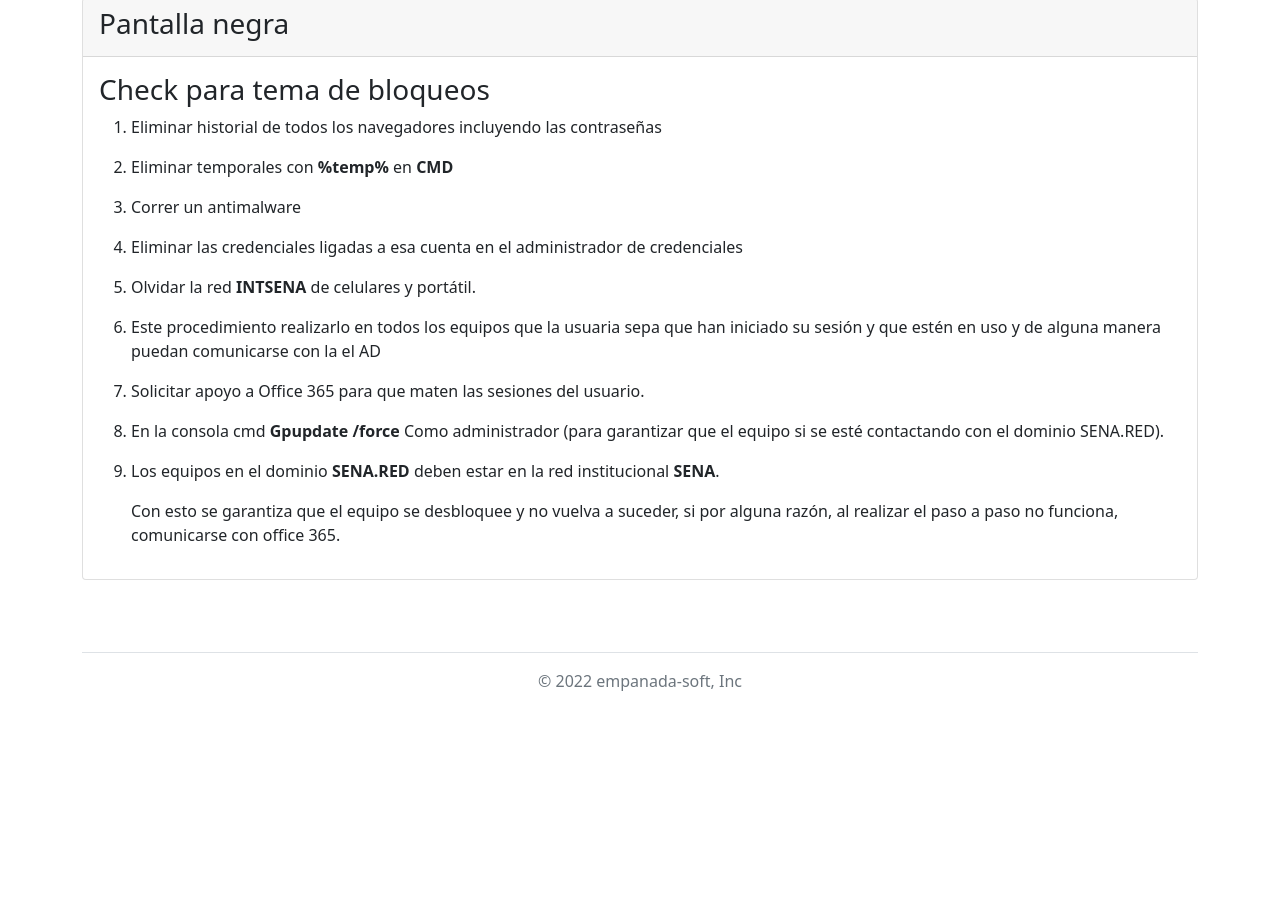
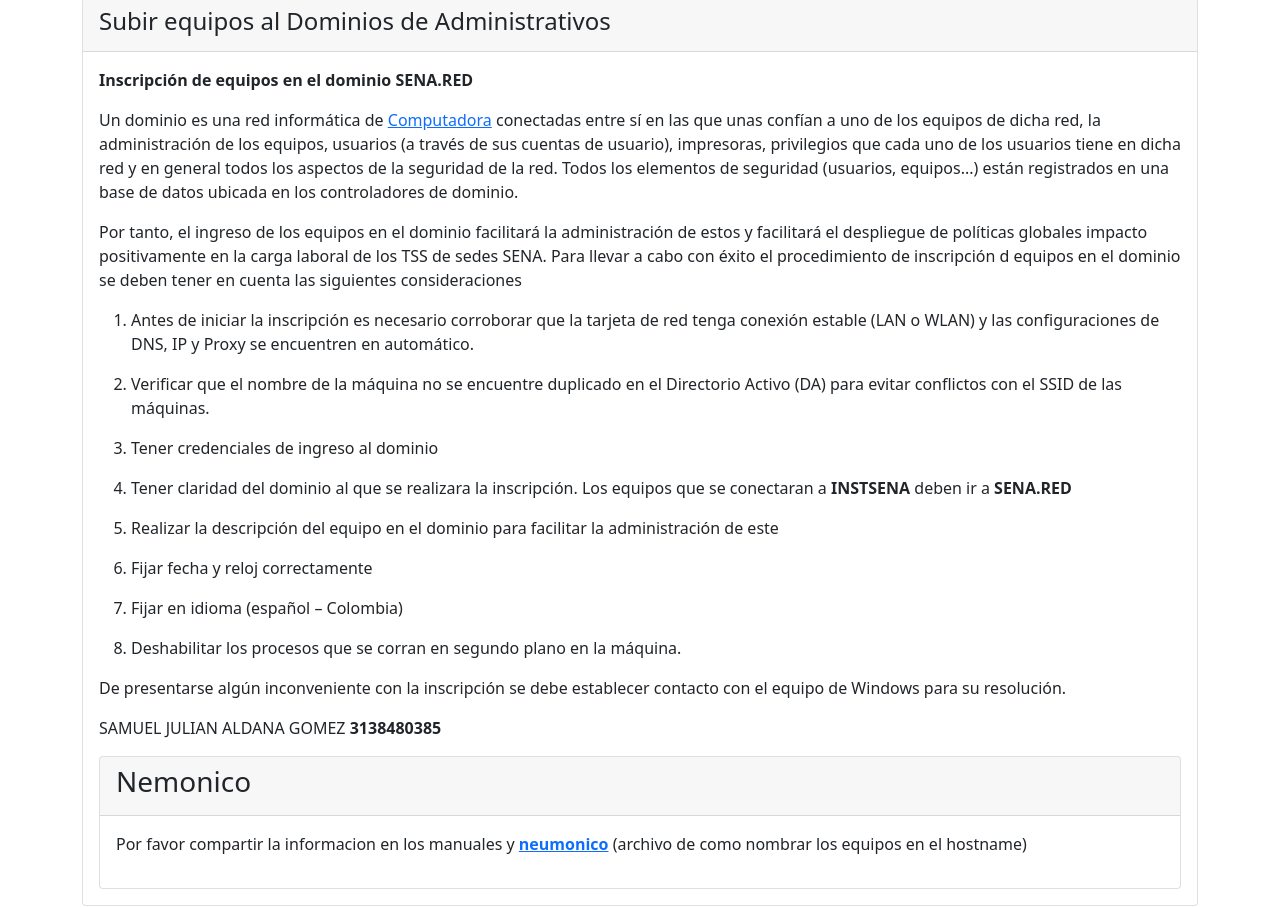
Before and after one commit to jicaicedos/webplantillaincidentes, a website: page pages/procedimientos.html in a window 1280 px wide. Shown: the part 287-1194 px from the top of the page. Before the commit the page ends 1036 px from the top, so only its background shows below. Drawn offline with nearby package versions, Linux system fonts and the light colour scheme.

Commit message:
Procedimiento - subir equipos al dominio administrativos (nemonico)

```diff
--- a/pages/procedimientos.html
+++ b/pages/procedimientos.html
@@ -63,6 +63,67 @@
     <br>
     <div class="card">
       <div class="card-header">
+        <h4>Subir equipos al Dominios de Administrativos</h4>
+      </div>
+      <div class="card-body">
+        <p><strong>Inscripción de equipos en el dominio SENA.RED</strong></p>
+        <p>
+          Un dominio es una red informática de <a href="https://es.wikipedia.org/wiki/Computadora">Computadora</a>
+          conectadas entre sí en las que unas confían a uno de los
+          equipos de dicha red, la administración de los equipos, usuarios (a través de sus cuentas de usuario),
+          impresoras, privilegios que cada uno de los usuarios tiene en dicha red y en general todos los aspectos de la
+          seguridad de la red. Todos los elementos de seguridad (usuarios, equipos...) están registrados en una base de
+          datos ubicada en los controladores de dominio.
+        </p>
+        <p>
+          Por tanto, el ingreso de los equipos en el dominio facilitará la administración de estos y facilitará el
+          despliegue de políticas globales impacto positivamente en la carga laboral de los TSS de sedes SENA. Para
+          llevar a cabo con éxito el procedimiento de inscripción d equipos en el dominio se deben tener en cuenta las
+          siguientes consideraciones
+        </p>
+        <ol>
+          <li>
+            <p>Antes de iniciar la inscripción es necesario corroborar que la tarjeta de red tenga conexión estable (LAN o WLAN) y las configuraciones de DNS, IP y Proxy se encuentren en automático.</p>
+          </li>
+          <li>
+            <p>Verificar que el nombre de la máquina no se encuentre duplicado en el Directorio Activo (DA) para evitar conflictos con el SSID de las máquinas.</p>
+          </li>
+          <li>
+            <p>Tener credenciales de ingreso al dominio</p>
+          </li>
+          <li>
+            <p>Tener claridad del dominio al que se realizara la inscripción. Los equipos que se conectaran a <strong>INSTSENA</strong> deben ir a <strong>SENA.RED</strong></p>
+          </li>
+          <li>
+            <p>Realizar la descripción del equipo en el dominio para facilitar la administración de este</p>
+          </li>
+          <li>
+            <p>Fijar fecha y reloj correctamente</p>
+          </li>
+          <li>
+            <p>Fijar en idioma (español – Colombia)</p>
+          </li>
+          <li>
+            <p>Deshabilitar los procesos que se corran en segundo plano en la máquina.</p>
+          </li>
+        </ol>
+        <p>
+          De presentarse algún inconveniente con la inscripción se debe establecer contacto con el equipo de Windows para su resolución.
+        </p>
+        <p>SAMUEL JULIAN ALDANA GOMEZ <strong>3138480385</strong></p>
+        <div class="card">
+          <div class="card-header">
+            <h3>Nemonico</h3>
+          </div>
+          <div class="card-body">
+            <p>Por favor compartir  la informacion en los manuales y <a href="../public/Nemonico.xlsx"><strong>neumonico</strong></a> (archivo de como nombrar los equipos en el hostname)</p>
+          </div>
+        </div>
+      </div>
+    </div>
+    <br>
+    <div class="card">
+      <div class="card-header">
         <h3>Pantalla negra</h3>
       </div>
       <div class="card-body">
@@ -91,7 +152,8 @@
             <p>Solicitar apoyo a Office 365 para que maten las sesiones del usuario.</p>
           </li>
           <li>
-              <p>En la consola cmd <strong>Gpupdate /force</strong> Como administrador (para garantizar que el equipo si se esté contactando con el dominio SENA.RED).</p>
+            <p>En la consola cmd <strong>Gpupdate /force</strong> Como administrador (para garantizar que el equipo si
+              se esté contactando con el dominio SENA.RED).</p>
           </li>
           <li>
             <p>Los equipos en el dominio <strong>SENA.RED</strong> deben estar en la red institucional
```
Also changed, not shown: 1 other file. Lines whose indentation alone changed are shown as unchanged.
